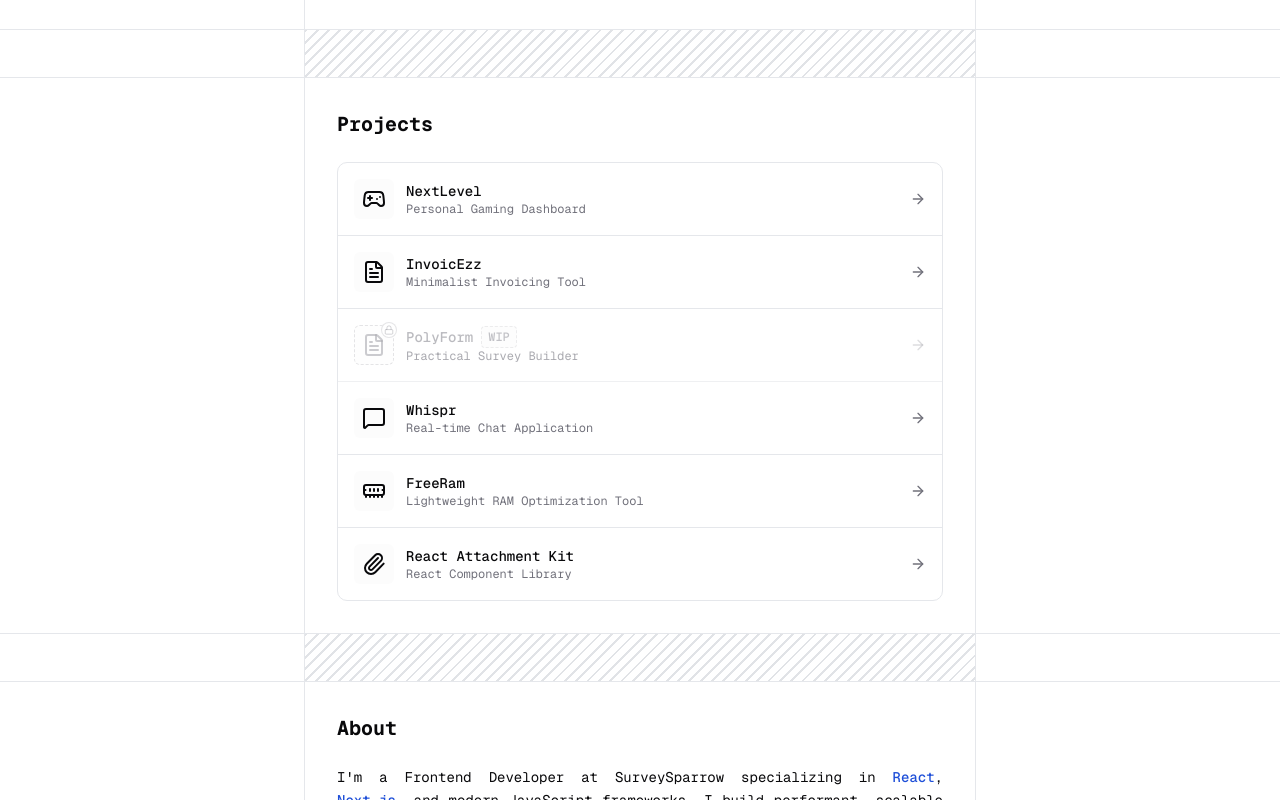
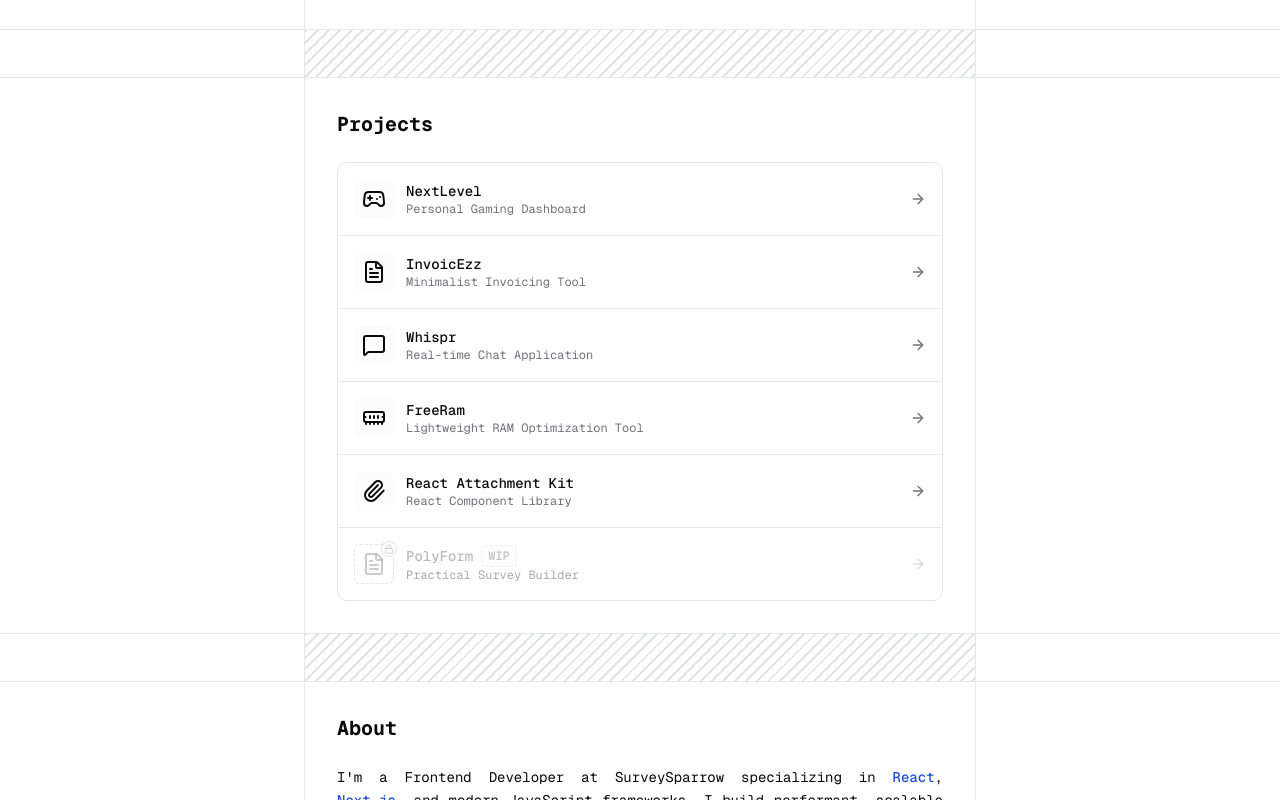
Before and after one commit to shanuflash/portfolio, a Next.js app: page / in a window 1280 px wide. Shown: the part 486-1286 px from the top of the page. Built offline with nearby package versions, Linux system fonts and the light colour scheme.

Commit message:
refactor: update project descriptions and reorder 'PolyForm' entry in portfolio

```diff
--- a/src/data/portfolio.js
+++ b/src/data/portfolio.js
@@ -282,7 +282,6 @@
     name: 'NextLevel',
     status: 'Live',
     description: 'Personal Gaming Dashboard',
-    // description: 'Letterboxd, but for games',
     isWIP: false,
     isExternal: true,
   },
@@ -292,17 +291,7 @@
     name: 'InvoicEzz',
     status: 'Live',
     description: 'Minimalist Invoicing Tool',
-    // description: 'Generate invoices with ease',
     isWIP: false,
-    isExternal: true,
-  },
-  {
-    href: 'https://polyform.shanu.dev',
-    icon: 'FileText',
-    name: 'PolyForm',
-    status: 'Live',
-    description: 'Practical Survey Builder',
-    isWIP: true,
     isExternal: true,
   },
   {
@@ -327,6 +316,15 @@
     name: 'React Attachment Kit',
     status: 'Live',
     description: 'React Component Library',
+    isExternal: true,
+  },
+  {
+    href: 'https://polyform.shanu.dev',
+    icon: 'FileText',
+    name: 'PolyForm',
+    status: 'Live',
+    description: 'Practical Survey Builder',
+    isWIP: true,
     isExternal: true,
   },
 ];
```
